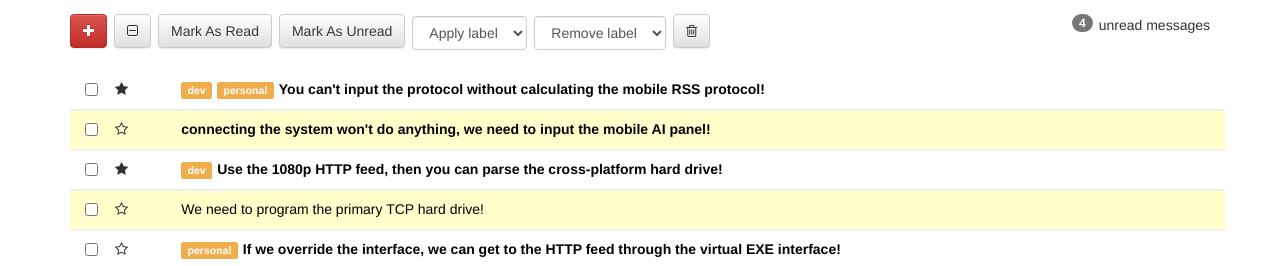
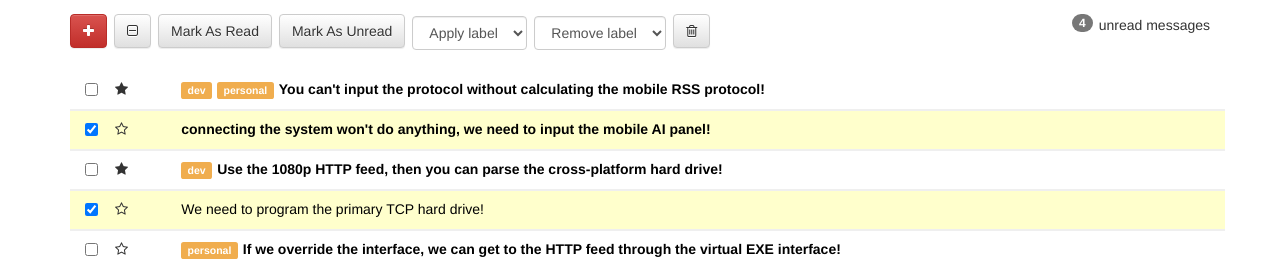
Before and after one commit to JBallin/react-inbox, a React (Create React App) app: page / in a window 1280 px wide. Shown: the top 266 px of the page. Built offline with nearby package versions, Linux system fonts and the light colour scheme.

Commit message:
Check checkbox when selected

```diff
--- a/src/components/Message.js
+++ b/src/components/Message.js
@@ -11,7 +11,7 @@ export default ({ message, toggleSelected, toggleStarred }) => {
       <div className="col-xs-1">
         <div className="row">
           <div className="col-xs-2">
-            <input type="checkbox" onChange={e => toggleSelected(message, e)}/>
+            <input type="checkbox" checked={Boolean(message.selected)} onChange={e => toggleSelected(message, e)}/>
           </div>
           <div className="col-xs-2">
             <i className={`star fa fa-star${getStarred(message)}`} onClick={e => toggleStarred(message, e)}></i>
```
